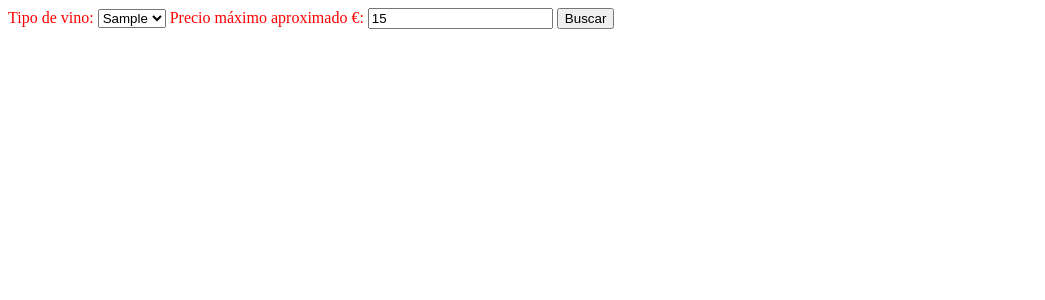
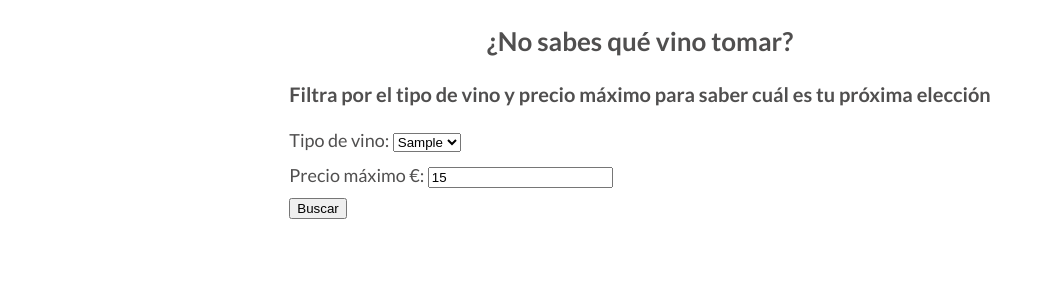
Before and after one commit to juditcastedovalero/RandomWine, a Django app: page / in a window 1280 px wide. Shown: the top 300 px of the page, without its empty margins (0-1045 px from the left). Run offline with Django 3.2, Linux system fonts and the light colour scheme; tables that the repository leaves empty hold one stand-in row (values such as "Sample post"); data that the repository does not hold is empty.

Commit message:
page style

```diff
--- a/mainapp/static/css/style.css
+++ b/mainapp/static/css/style.css
@@ -1,3 +1,59 @@
 body {
-  color: red;
+  font-family: 'Lato', sans-serif;
+  color: #504f4f;
 }
+.main {
+  max-width: 80%;
+  margin: auto;
+}
+@media (min-width: 768px) {
+  .main {
+    width: fit-content;
+  }
+}
+.container-wine {
+  width: fit-content;
+  margin: auto;
+}
+img {
+  max-width: 100%;
+}
+h1 {
+  font-size: 26px;
+  margin-top: 25px;
+  margin-bottom: 25px;
+  text-align: center;
+}
+h2 {
+  font-size: 20px;
+  margin-bottom: 23px;
+}
+.form {
+  font-size: 18px;
+}
+.form div {
+  margin-top: 12px;
+}
+.form input[type=button] {
+  margin-top: 10px;
+}
+.container-wine {
+  box-shadow: rgba(0, 0, 0, 0.15) 1.95px 1.95px 2.6px;
+  padding: 20px;
+  padding-bottom: 8px;
+  border-radius: 7px;
+  margin-top: 30px, 20px, 20px, 20px;
+}
+.container-wine p {
+  font-weight: bold;
+}
+.container-wine p span {
+  font-weight: normal;
+}
+#image {
+  display: flex;
+  justify-content: center;
+}
+#image img {
+  height: 300px;
+}
--- a/mainapp/static/css/style.less
+++ b/mainapp/static/css/style.less
@@ -1,3 +1,70 @@
+@font: 'Lato', sans-serif;
+@primary: #504f4f;
+
 body {
-    color: red;
+    font-family: @font;
+    color: @primary;
 }
+
+.main {
+    max-width: 80%;
+    margin: auto;
+    @media (min-width:768px) {
+        width: fit-content;
+    }
+}
+
+.container-wine {
+    width: fit-content;
+    margin: auto;
+}
+
+img {
+    max-width: 100%;
+}
+
+h1 {
+    font-size: 26px;
+    margin-top: 25px;
+    margin-bottom: 25px;
+    text-align: center;
+}
+
+h2 {
+    font-size: 20px;
+    margin-bottom: 23px;
+}
+
+.form {
+    font-size: 18px;
+    div {
+        margin-top: 12px;
+    }
+    input[type=button] {
+        margin-top: 10px;
+    }
+}
+
+
+.container-wine {
+    // box-shadow: rgba(99, 99, 99, 0.2) 0px 2px 8px 0px;
+    box-shadow: rgba(0, 0, 0, 0.15) 1.95px 1.95px 2.6px;
+    padding: 20px;
+    padding-bottom: 8px;
+    border-radius: 7px;
+    margin-top: 30px, 20px, 20px, 20px;
+    p {
+        font-weight: bold;
+        span {
+            font-weight: normal;
+        }
+    }
+}
+
+#image {
+    display: flex;
+    justify-content: center;
+    img {
+        height: 300px;
+    }
+}
--- a/mainapp/static/js/app.js
+++ b/mainapp/static/js/app.js
@@ -93,6 +93,7 @@ function searchWines() {
 
 // Dibuja el vino resultado de la query
 function drawWine(response) {
+    let wineContainer = document.getElementById('container-wine')
     let imageContainer = document.getElementById('image')
     let bodegaContainer = document.getElementById('bodega')
     let tipoContainer = document.getElementById('tipo_vino')
@@ -112,11 +113,17 @@ function drawWine(response) {
     img.setAttribute('src', currentUrl + 'media/' + vino_response[0]['fields']['url_imagen'])
     console.log(currentUrl)
 
+    wineContainer.setAttribute('class', 'container-wine')
+
     let pBodega = document.createElement('p')
+    pBodega.textContent = "Bodega: "
+    let spanBodega = document.createElement('span')
     let pTipo = document.createElement('p')
+    pTipo.textContent = 'Tipo: '
+    let spanTipo = document.createElement('span')
 
-    pBodega.textContent = "Bodega: " + bodega_response[0]['fields']['nombre_bodega']
-    pTipo.textContent = "Tipo: " + tipo_response[0]['fields']['tipo_vino']
+    spanBodega.textContent = bodega_response[0]['fields']['nombre_bodega']
+    spanTipo.textContent = tipo_response[0]['fields']['tipo_vino']
 
     while (imageContainer.firstChild) { // borrem tots els fills
         imageContainer.removeChild(imageContainer.firstChild);
@@ -133,7 +140,9 @@ function drawWine(response) {
 
     imageContainer.appendChild(img)
     bodegaContainer.appendChild(pBodega)
+    pBodega.appendChild(spanBodega)
     tipoContainer.appendChild(pTipo)
+    pTipo.appendChild(spanTipo)
     let pUva = document.createElement('p')
     pUva.textContent = 'Uva: '
     uvaContainer.appendChild(pUva)
--- a/mainapp/templates/index.html
+++ b/mainapp/templates/index.html
@@ -3,20 +3,32 @@
 <html lang="en">
 <head>
 <meta charset="utf-8" />
+<meta name="viewport" content="width=device-width, initial-scale=1.0">
 <title>Random Wine</title>
+<link rel="preconnect" href="https://fonts.googleapis.com">
+<link rel="preconnect" href="https://fonts.gstatic.com" crossorigin>
+<link href="https://fonts.googleapis.com/css2?family=Lato:wght@300;400;700&display=swap" rel="stylesheet">
 <link rel="stylesheet" href="{% static 'css/style.css' %}" />
 <script src="{% static 'js/app.js' %}"></script>
 </head>
 <body id="home">
     {% comment %} KIND OF WINE {% endcomment %}
-    <label for="tipo">Tipo de vino:</label>
-    <select name="tipo" id="tipo">
-    </select>
-    {% comment %} PRICE {% endcomment %}
-    <label for="quantity">Precio máximo aproximado €:</label>
-    <input type="number" id="price" name="price" min="1" value="15">
-    <input type="button" value="Buscar" onclick="searchWines()">
-
+    <main class="main">
+        <h1>¿No sabes qué vino tomar?</h1>
+        <h2>Filtra por el tipo de vino y precio máximo para saber cuál es tu próxima elección</h2>
+        <div class="form">
+            <div class="tipo">
+                <label for="tipo">Tipo de vino:</label>
+                <select name="tipo" id="tipo"></select>
+            </div>
+            {% comment %} PRICE {% endcomment %}
+            <div class="price">
+                <label for="quantity">Precio máximo €:</label>
+                <input type="number" id="price" name="price" min="1" value="15">
+            </div>
+            <input type="button" value="Buscar" onclick="searchWines()">
+        </div>
+    </main>
 
     <div id = 'container-wine'>
         <div id = 'image'></div>
```
